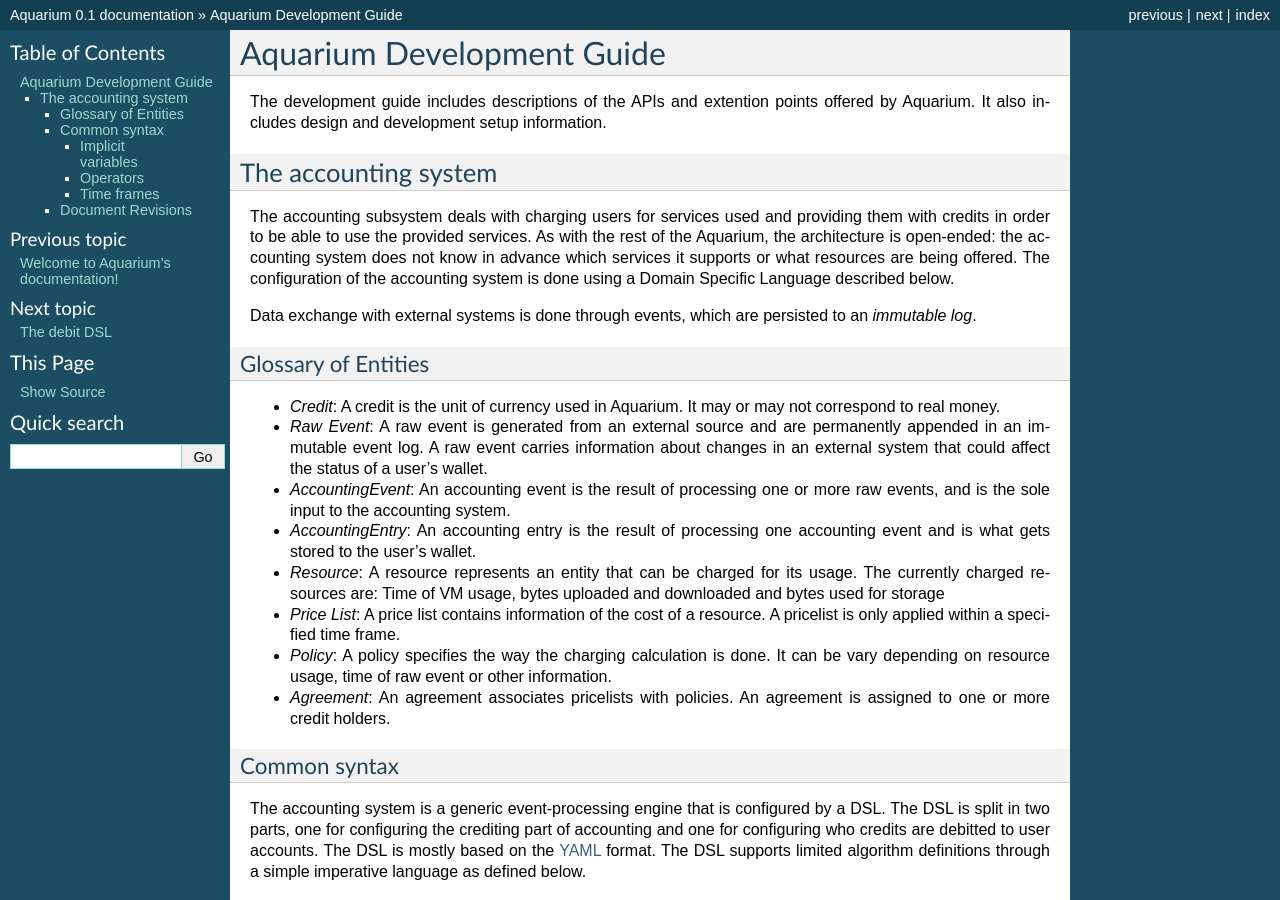
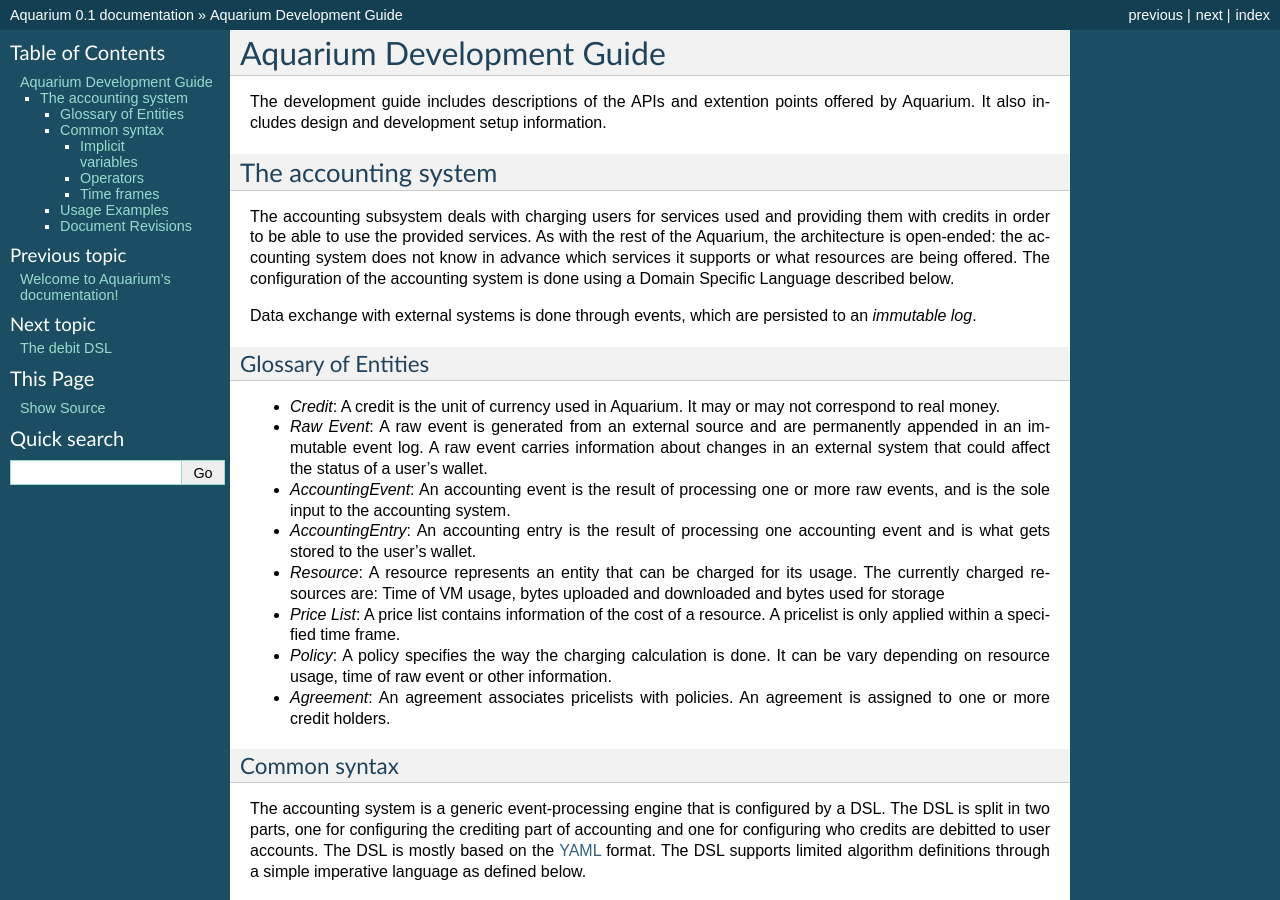
Before and after one commit to loverdos/aquarium, a Sphinx documentation site: the page built from doc/manual/source/devguide.rst, in a window 1280 px wide and 900 px high. Built offline with Sphinx 7.4.7, drawn with Linux system fonts in a browser that asks for light colours; formulas are drawn with MathJax 3; some of the changed text lies outside the part shown.

```diff
--- a/doc/manual/source/adminguide.rst
+++ b/doc/manual/source/adminguide.rst
@@ -13,5 +13,5 @@ Document Revisions
 ==================    ================================
 Revision              Description
 ==================    ================================
-
+foo                   bar
 ==================    ================================
--- a/doc/manual/source/devguide.rst
+++ b/doc/manual/source/devguide.rst
@@ -129,6 +129,13 @@ and 15:00 Sat to 15:00 Sun.
   creditdsl
 
 
+Usage Examples
+^^^^^^^^^^^^^^
+.. toctree::
+
+  unicase
+
+
 Document Revisions
 ^^^^^^^^^^^^^^^^^^
 
--- /dev/null
+++ b/doc/manual/source/unicase.rst
@@ -0,0 +1,2 @@
+University use case
+^^^^^^^^^^^^^^^^^^^
```
